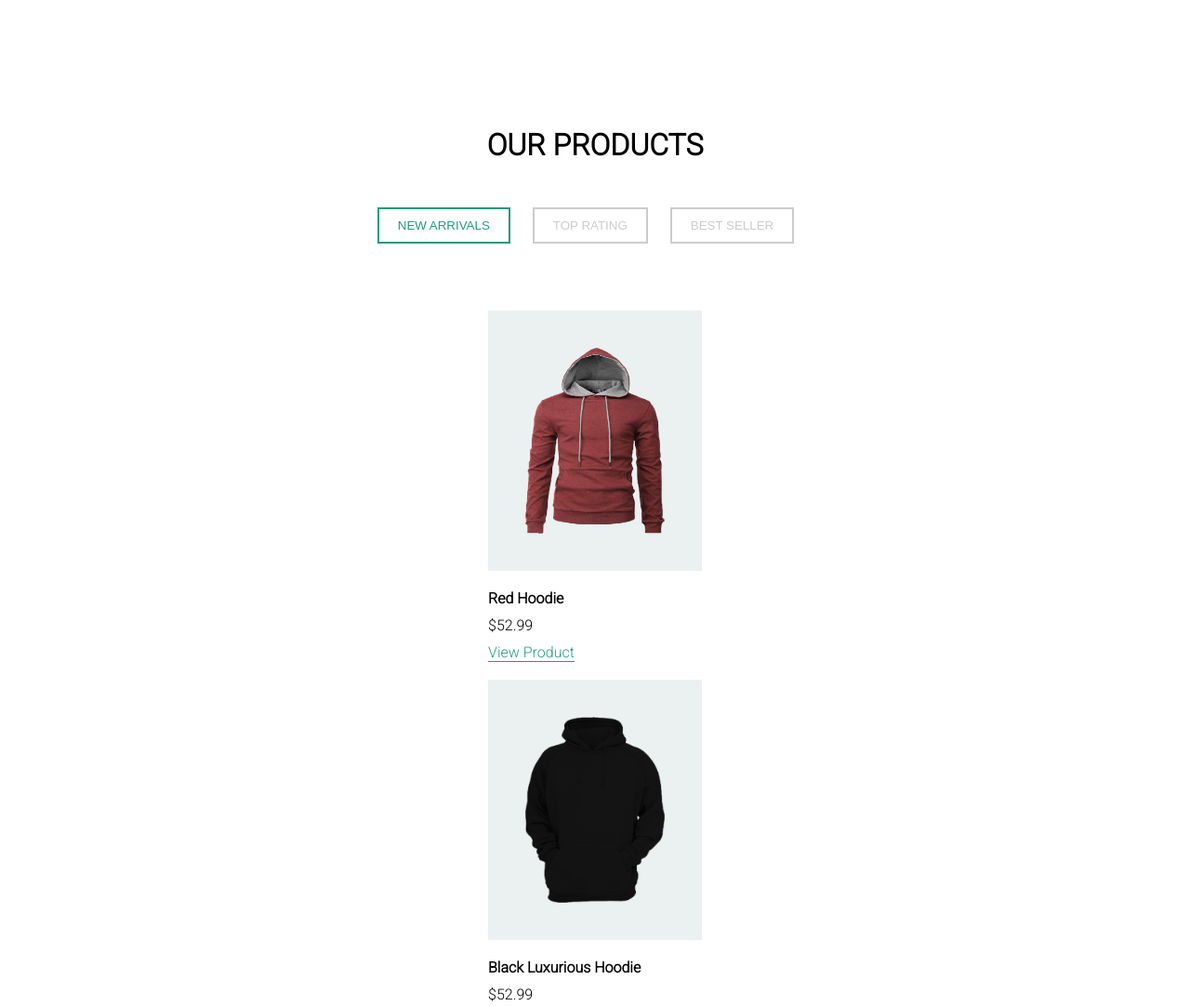
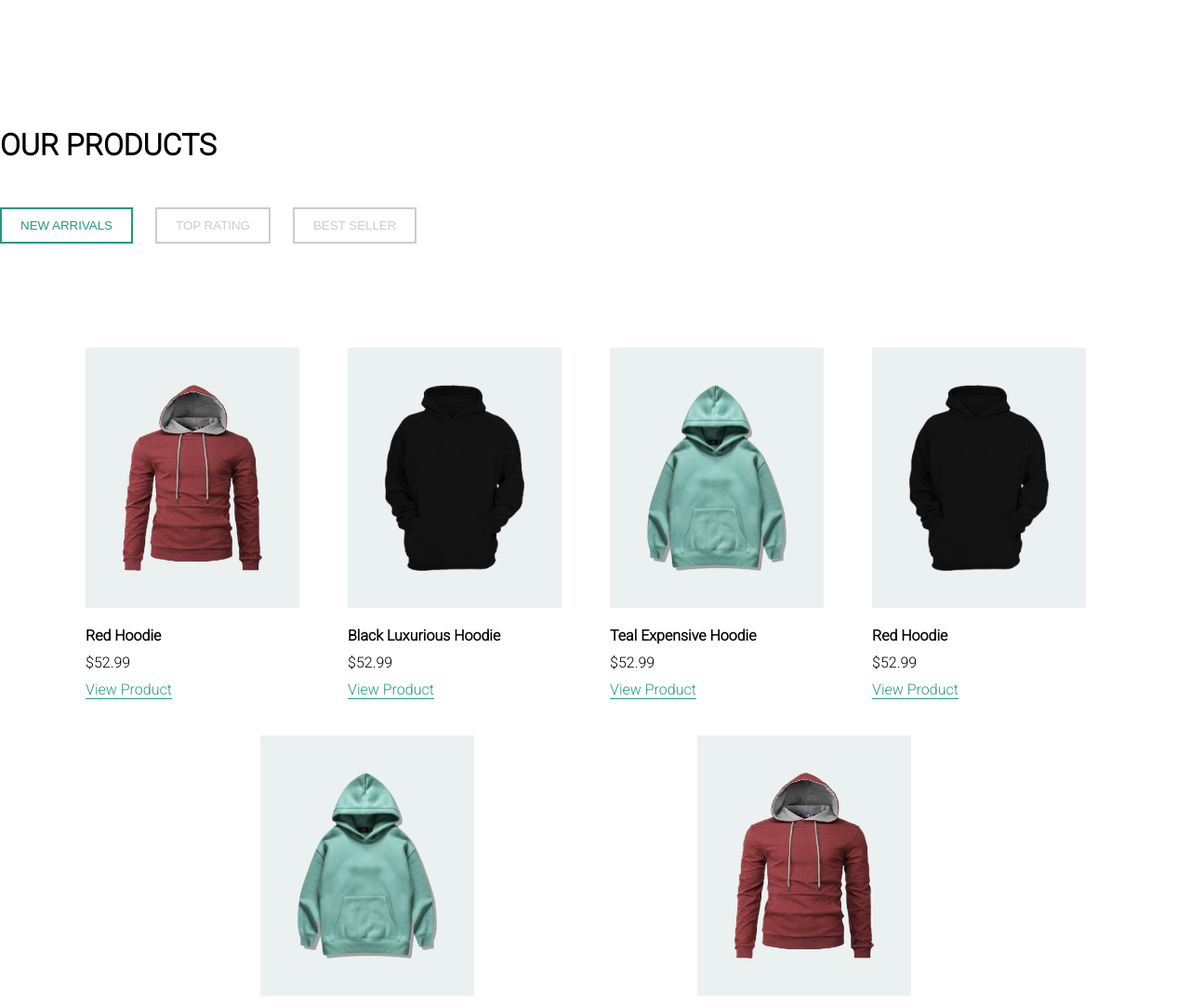
Before and after one commit to ossrndc/Project-1-Web-Dev, a plain HTML site: page index.html in a window 1280 px wide. Shown: the part 1340-2422 px from the top of the page at 93% size. Drawn offline with Linux system fonts and the light colour scheme.

Commit message:
Responsive products

```diff
--- a/style.css
+++ b/style.css
@@ -177,7 +177,7 @@ header {
   flex-wrap: wrap;
   flex-direction: column;
   justify-content: center;
-  align-items: center;
+  align-items: flex-start;
 }
 
 .products .products-heading {
@@ -192,10 +192,12 @@ header {
 }
 
 .products .product-items-container {
-
+  display: flex;
+  flex-wrap: wrap;
   justify-content: space-evenly;
-  margin: 20px;
-  max-width: 60rem;
+  margin: 60px;
+  /* max-width: 60rem;  */
+  margin-right: 80px;
 }
 
 .products .product-items-container .item {
```
